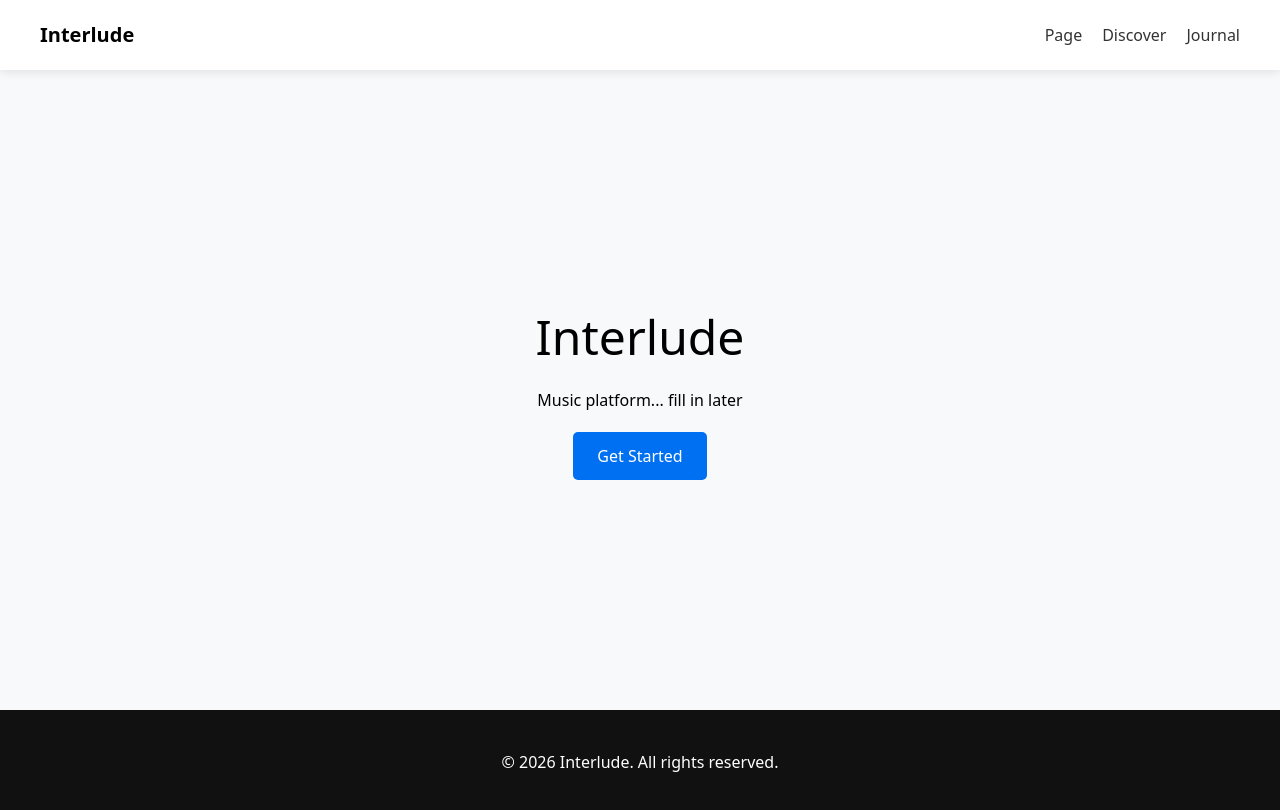
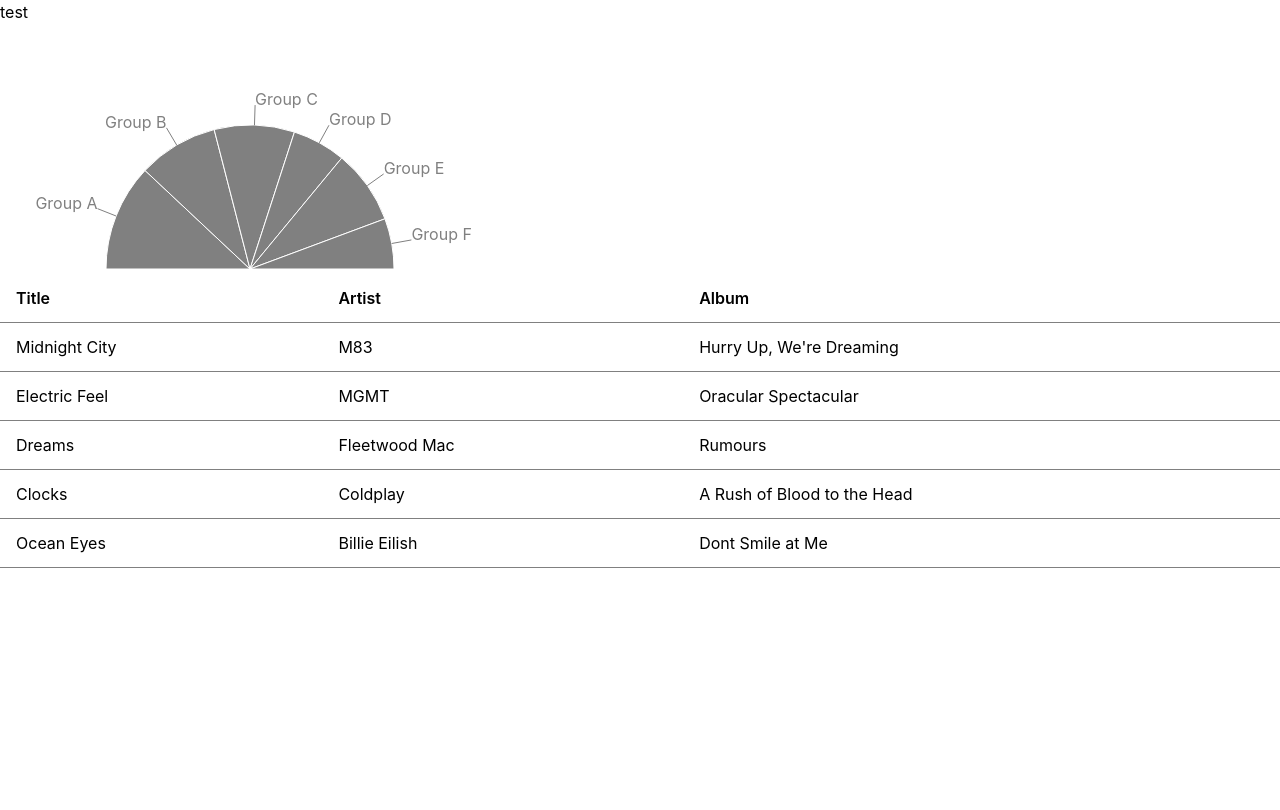
Before and after one commit to alc963/Interlude, a React (Vite) app in the folder frontend/: page / in a window 1280 px wide. Shown: the top 810 px of the page. Built offline with nearby package versions, Linux system fonts and the light colour scheme.

Commit message:
copied frontend things from stale branch

```diff
--- /dev/null
+++ b/frontend/src/components/footer/Footer.tsx
@@ -0,0 +1,5 @@
+function Footer() {
+    return;
+}
+
+export default Footer;
--- /dev/null
+++ b/frontend/src/components/header/Header.tsx
@@ -0,0 +1,5 @@
+function Header() {
+    return;
+}
+
+export default Header;
--- /dev/null
+++ b/frontend/src/components/piechart/MoodPieChart.tsx
@@ -0,0 +1,32 @@
+import { Pie, PieChart } from 'recharts';
+
+type MoodData = {
+  name: string;
+  value: number;
+};
+
+type MoodPieChartProps = {
+  data: MoodData[];
+  isAnimationActive?: boolean;
+};
+
+function MoodPieChart({ data, isAnimationActive = true }: MoodPieChartProps) {
+  return (
+    <PieChart style={{ width: '100%', maxWidth: '500px', maxHeight: '80vh', aspectRatio: 2 }} responsive>
+      <Pie
+        dataKey="value"
+        nameKey="name"
+        startAngle={180}
+        endAngle={0}
+        data={data}
+        cx="50%"
+        cy="100%"
+        outerRadius="120%"
+        label={({ name }) => name}
+        isAnimationActive={isAnimationActive}
+      />
+    </PieChart>
+  );
+}
+
+export default MoodPieChart;
--- /dev/null
+++ b/frontend/src/components/table/Table.tsx
@@ -0,0 +1,66 @@
+type TableColumn = {
+  key: string;
+  label: string;
+};
+
+type TableProps<T extends Record<string, unknown>> = {
+  columns: TableColumn[];
+  rows: T[];
+};
+
+function Table<T extends Record<string, unknown>>({ columns, rows }: TableProps<T>) {
+  return (
+    <div style={{ width: '100%', overflowX: 'auto' }}>
+      <table
+        style={{
+          width: '100%',
+          borderCollapse: 'collapse',
+          borderSpacing: 0,
+          // fontSize: '0.9rem',
+        }}
+      >
+        <thead>
+          <tr>
+            {columns.map((column) => (
+              <th
+                key={column.key}
+                style={{
+                  textAlign: 'left',
+                  padding: '0.75rem 1rem',
+                  borderBottom: '1px solid gray',
+                  fontWeight: 600,
+                }}
+              >
+                {column.label}
+              </th>
+            ))}
+          </tr>
+        </thead>
+        <tbody>
+          {rows.map((row, rowIndex) => (
+            <tr key={rowIndex}>
+              {columns.map((column) => {
+                const value = row[column.key as keyof T];
+
+                return (
+                  <td
+                    key={`${rowIndex}-${column.key}`}
+                    style={{
+                      padding: '0.75rem 1rem',
+                      borderBottom: '1px solid gray',
+                      verticalAlign: 'top',
+                    }}
+                  >
+                    {String(value)}
+                  </td>
+                );
+              })}
+            </tr>
+          ))}
+        </tbody>
+      </table>
+    </div>
+  );
+}
+
+export default Table;
--- /dev/null
+++ b/frontend/src/dev/Playground.tsx
@@ -0,0 +1,36 @@
+import MoodPieChart from "../components/piechart/MoodPieChart";
+import Table from "../components/table/Table";
+
+function Playground() {
+  return (
+    <>
+      <p>test</p>
+      <MoodPieChart
+        data={[
+          { name: 'Group A', value: 400 },
+          { name: 'Group B', value: 300 },
+          { name: 'Group C', value: 300 },
+          { name: 'Group D', value: 200 },
+          { name: 'Group E', value: 278 },
+          { name: 'Group F', value: 189 },
+        ]}
+      />
+      <Table
+      columns={[
+        { key: 'songTitle', label: 'Title' },
+        { key: 'artist', label: 'Artist' },
+        { key: 'album', label: 'Album' },
+      ]}
+      rows={[
+        { songTitle: 'Midnight City', artist: 'M83', album: "Hurry Up, We're Dreaming" },
+        { songTitle: 'Electric Feel', artist: 'MGMT', album: 'Oracular Spectacular' },
+        { songTitle: 'Dreams', artist: 'Fleetwood Mac', album: 'Rumours' },
+        { songTitle: 'Clocks', artist: 'Coldplay', album: 'A Rush of Blood to the Head' },
+        { songTitle: 'Ocean Eyes', artist: 'Billie Eilish', album: 'Dont Smile at Me' },
+      ]}
+      />
+    </>
+  );
+}
+
+export default Playground;
--- a/frontend/src/main.tsx
+++ b/frontend/src/main.tsx
@@ -1,11 +1,13 @@
 import { StrictMode } from 'react'
 import { createRoot } from 'react-dom/client'
-import { RouterProvider } from 'react-router/dom'
-import { router } from './routes'
+// import { RouterProvider } from 'react-router/dom'
+// import { router } from './routes'
 import './index.css'
+import Playground from './dev/Playground'
 
 createRoot(document.getElementById('root')!).render(
   <StrictMode>
-    <RouterProvider router={router} />
+    {/* <RouterProvider router={router} /> */}
+    <Playground />
   </StrictMode>,
 )
```
